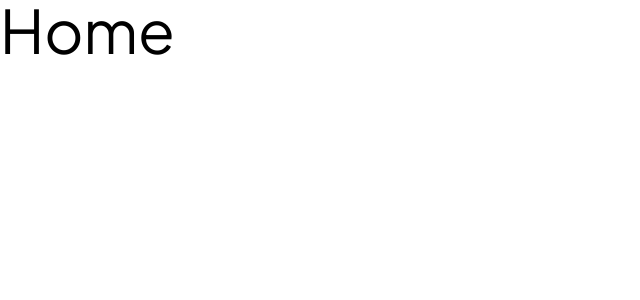
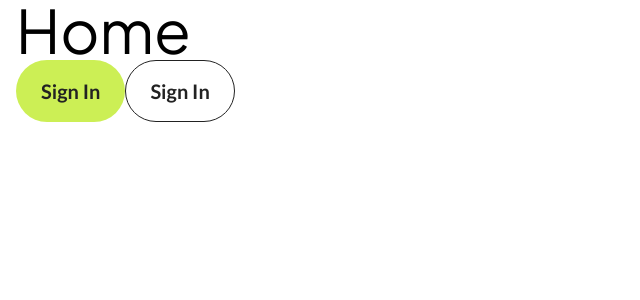
Before and after one commit to Bernardowert/project-hirezy, a Next.js app: page / in a window 1280 px wide. Shown: the top 300 px of the page, without its empty margins (0-640 px from the left). Built offline with nearby package versions, Linux system fonts and the light colour scheme.

Commit message:
criação do componente button modular para todos os estilos

```diff
--- a/app/globals.css
+++ b/app/globals.css
@@ -24,7 +24,10 @@
     --color-blue-300: #F7F8FF;
 }
 
+button{
+  cursor: pointer !important;
+}
+
 body {
   background: var(--background);
-  font-family: var(--font-Jakarta);
 }
--- a/app/layout.tsx
+++ b/app/layout.tsx
@@ -33,7 +33,7 @@ export default function RootLayout({
   return (
     <html lang="en">
       <body
-        className={`${lato.variable} ${Jakarta.variable}  antialiased`}
+        className={`${lato.variable} ${Jakarta.variable} font-jakarta antialiased`}
       >
         {children}
       </body>
--- a/app/page.tsx
+++ b/app/page.tsx
@@ -1,7 +1,18 @@
+import { Button } from "@/components/button";
+import { ContainerGRID } from "@/components/containerGRID";
 
 
 export default function Home() {
   return (
-    <h1 className="text-6xl">Home</h1>
+    <ContainerGRID>
+       <h1 className="text-6xl">Home</h1>
+
+       <Button isBtn={false}>
+          Sign In
+       </Button>
+       <Button isBtn={false} btnStyle="btnSecondary">
+          Sign In
+       </Button>
+    </ContainerGRID>
   )
 }
--- /dev/null
+++ b/components/button/index.tsx
@@ -0,0 +1,38 @@
+import Link from "next/link";
+import { ReactNode } from "react"
+import { twMerge } from "tailwind-merge";
+
+
+const styles = {
+    btnPrimary: "bg-lime border-transparent [&:hover,&:focus]:bg-white [&:hover,&:focus]:border-black-500",
+    btnSecondary: "border-black-500 [&:hover,&:focus]:bg-black [&:hover,&:focus]:text-white"
+}
+
+type BtnStyles = keyof typeof styles;
+
+
+interface ButtonProps extends React.HTMLAttributes<HTMLButtonElement>{
+    children:ReactNode;
+    isBtn?:boolean;
+    href?:string;
+    className?:string;
+    btnStyle?:BtnStyles;
+}
+
+
+export function Button({children, isBtn = true, href = "#", className, btnStyle = "btnPrimary"}:ButtonProps){
+    const defaultClass = "inline-block px-6 py-4 font-lato font-semibold text-xl border rounded-4xl text-black-500 transition-all ease-linear";
+    const combinedClass = twMerge(defaultClass, className);
+    return(
+          isBtn ? (
+              <button className={`${combinedClass} ${styles[btnStyle]}`}>
+               {children}
+              </button>
+          ):
+          (
+             <Link href={href} className={`${combinedClass} ${styles[btnStyle]}`}>
+               {children}
+             </Link>
+          )
+    )
+}
```
